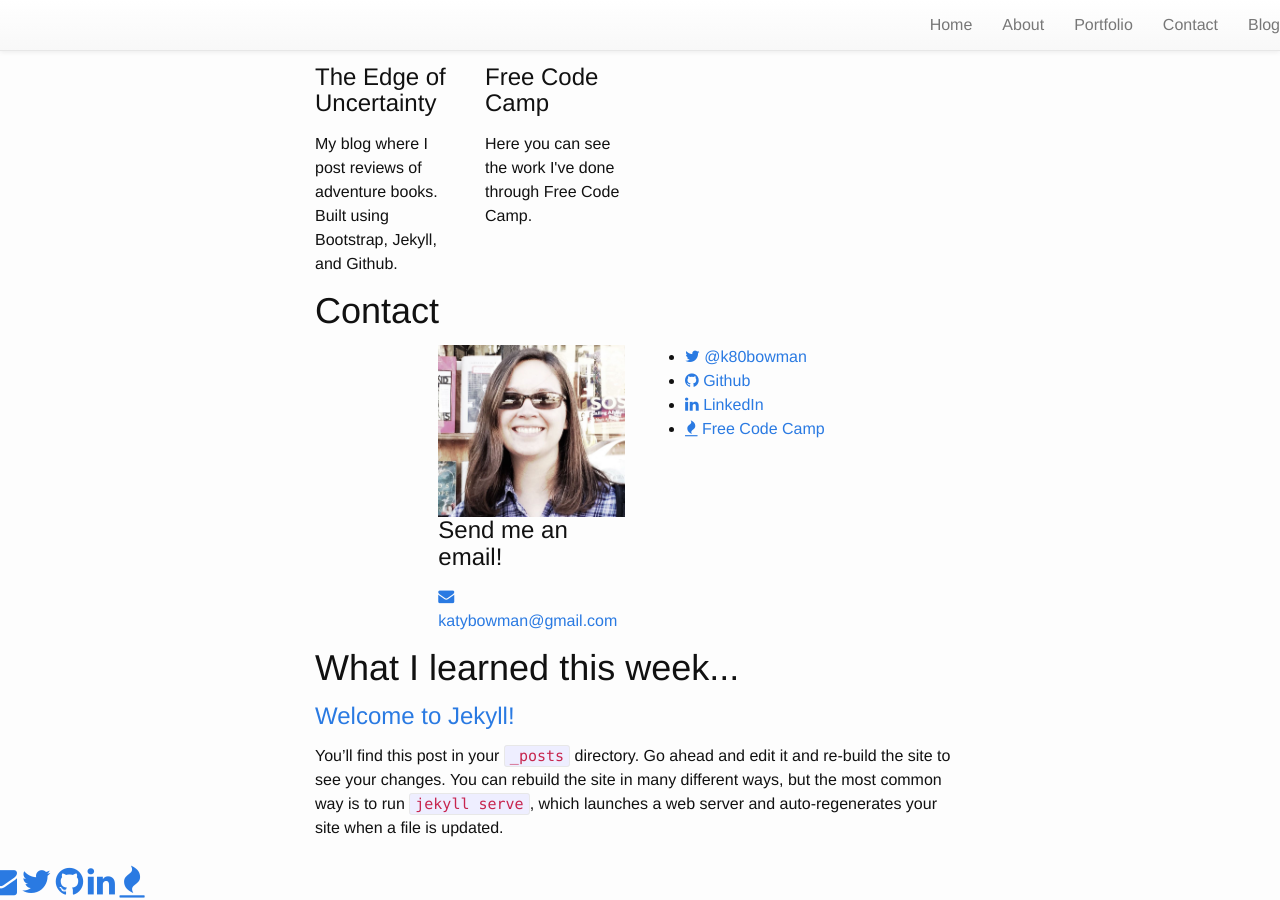
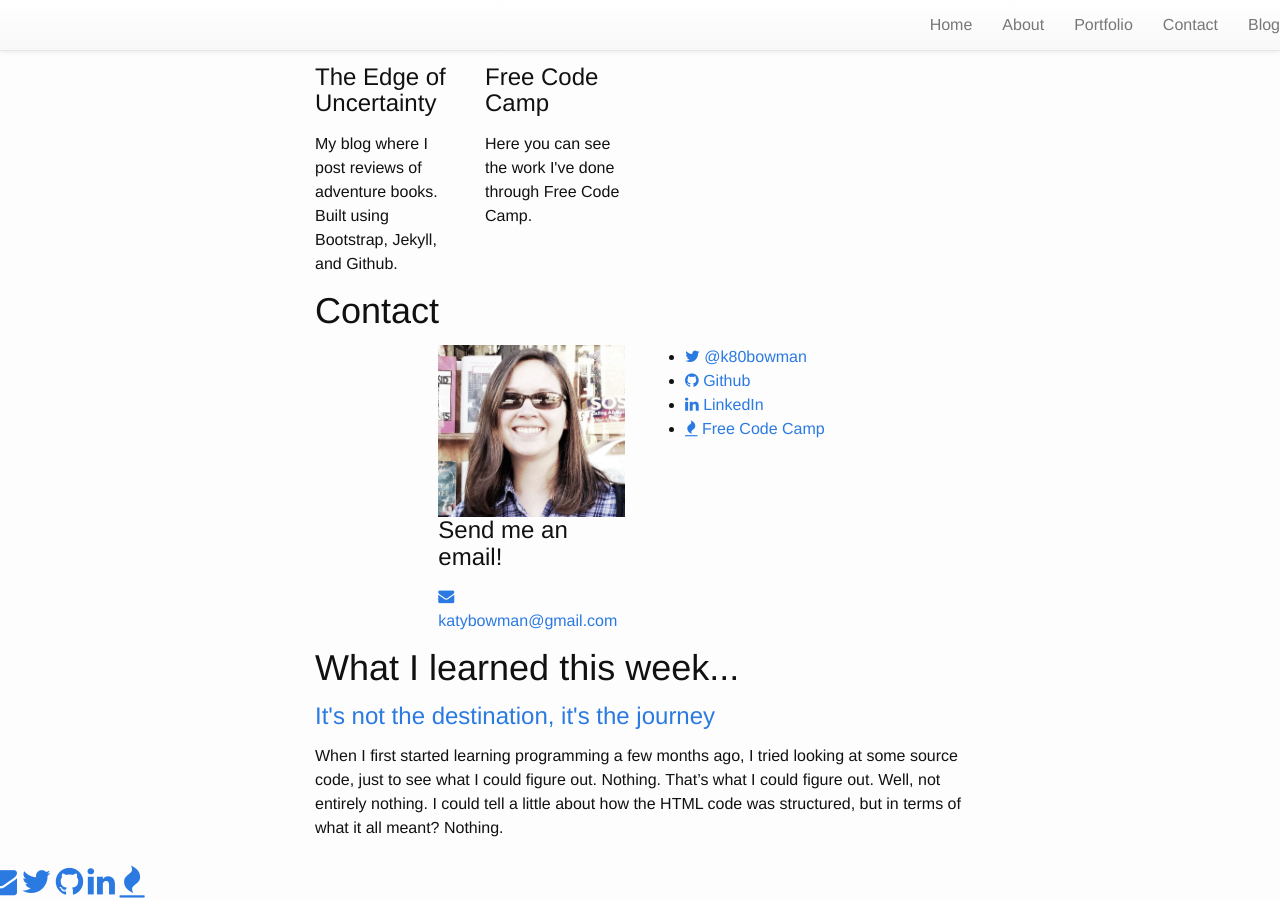
Before and after one commit to k80bowman/k80bowman, a Jekyll site: the page built from app/index.html, in a window 1280 px wide and 900 px high, scrolled down 2201 px. Built offline with Jekyll 4.4.1, drawn with Linux system fonts in a browser that asks for light colours; nearby versions of some CDN libraries; some web fonts are replaced.

Commit message:
adding first blog entry and styling post page

```diff
--- a/app/_config.yml
+++ b/app/_config.yml
@@ -1,14 +1,12 @@
 # Site settings
-title: Your awesome title
-email: your-email@domain.com
+title: Katy Bowman
+email: katybowman@gmail.com
 description: > # this means to ignore newlines until "baseurl:"
-  Write an awesome description for your new site here. You can edit this
-  line in _config.yml. It will appear in your document head meta (for
-  Google search results) and in your feed.xml site description.
+  Web development portfolio site
 baseurl: "" # the subpath of your site, e.g. /blog/
-url: "http://yourdomain.com" # the base hostname & protocol for your site
-twitter_username: jekyllrb
-github_username:  jekyll
+url: "http://www.k80bowman.com" # the base hostname & protocol for your site
+twitter_username: k80bowman
+github_username:  k80bowman
 
 # Build settings
 markdown: kramdown
--- a/app/_layouts/post.html
+++ b/app/_layouts/post.html
@@ -2,7 +2,7 @@
 layout: default
 ---
 <div class="post">
-
+  <div class="article"
     <header class="post-header">
       <h1 class="post-title">{{ page.title }}</h1>
       <p class="post-meta">{{ page.date | date: "%b %-d, %Y" }}{% if page.author %} • {{ page.author }}{% endif %}{% if page.meta %} • {{ page.meta }}{% endif %}</p>
@@ -11,5 +11,6 @@
     <article class="post-content">
       {{ content }}
     </article>
+  </div>
 
 </div>
--- a/app/_posts/2015-08-26-welcome-to-jekyll.markdown
+++ /dev/null
@@ -1,25 +0,0 @@
----
-layout: post
-title:  "Welcome to Jekyll!"
-date:   2015-08-26 20:29:01
-categories: jekyll update
----
-You’ll find this post in your `_posts` directory. Go ahead and edit it and re-build the site to see your changes. You can rebuild the site in many different ways, but the most common way is to run `jekyll serve`, which launches a web server and auto-regenerates your site when a file is updated.
-
-To add new posts, simply add a file in the `_posts` directory that follows the convention `YYYY-MM-DD-name-of-post.ext` and includes the necessary front matter. Take a look at the source for this post to get an idea about how it works.
-
-Jekyll also offers powerful support for code snippets:
-
-{% highlight ruby %}
-def print_hi(name)
-  puts "Hi, #{name}"
-end
-print_hi('Tom')
-#=> prints 'Hi, Tom' to STDOUT.
-{% endhighlight %}
-
-Check out the [Jekyll docs][jekyll] for more info on how to get the most out of Jekyll. File all bugs/feature requests at [Jekyll’s GitHub repo][jekyll-gh]. If you have questions, you can ask them on [Jekyll’s dedicated Help repository][jekyll-help].
-
-[jekyll]:      http://jekyllrb.com
-[jekyll-gh]:   https://github.com/jekyll/jekyll
-[jekyll-help]: https://github.com/jekyll/jekyll-help
--- /dev/null
+++ b/app/_posts/2015-09-11-Journey.md
@@ -0,0 +1,20 @@
+---
+layout: post
+title:  "It's not the destination, it's the journey"
+date:   2015-09-11
+categories: general lessons, beginnings
+---
+
+When I first started learning programming a few months ago, I tried looking at some source code, just to see what I could figure out. Nothing. That's what I could figure out. Well, not entirely nothing. I could tell a little about how the HTML code was structured, but in terms of what it all meant? Nothing.
+
+So I began working through things. I signed up at [Free Code Camp](http://www.freecodecamp.com) and have been working through their lessons. I started reading more about how to build websites and working through tutorials. I learned about where to go for help with a project, doing my best to save my husband as a last resort (he's been doing this stuff for years). I went to a [Girl Develop It](http://www.girldevelopit.org) meet-up and met a few people.
+
+And now here I am. HTML makes sense now, or at least most of it does. And even if my solutions are still a bit convoluted, I can usually figure out how to get something to look the way I want using CSS. I've now designed and built two websites and used tools like Bootstrap and Jekyll that, when I started with them, had me completely confused.
+
+But I still have a long way to go and a lot I'd like to learn. I want to learn more Javascript. I'd like to learn about mobile development. I have cool ideas for games that I have no idea how to build. But I'll get there.
+
+I'm learning.
+
+And that's the really cool thing. I love learning new things. I love experimenting and playing around and figuring out what works and, more often than not, what doesn't.
+
+I'm starting this blog as a way to talk about the journey that is learning, a way of thinking about and internalizing the process I'm working through. Sometimes it will be really specific. Other times, like this, the lessons could be more general. But I want to focus on living for the journey, not the destination. In fact, there is no destination. It's all journey. And that's the greatest thing of all.
```
Also changed, not shown: app/css/main.css (+16 -0 lines). Lines whose indentation alone changed are shown as unchanged.
